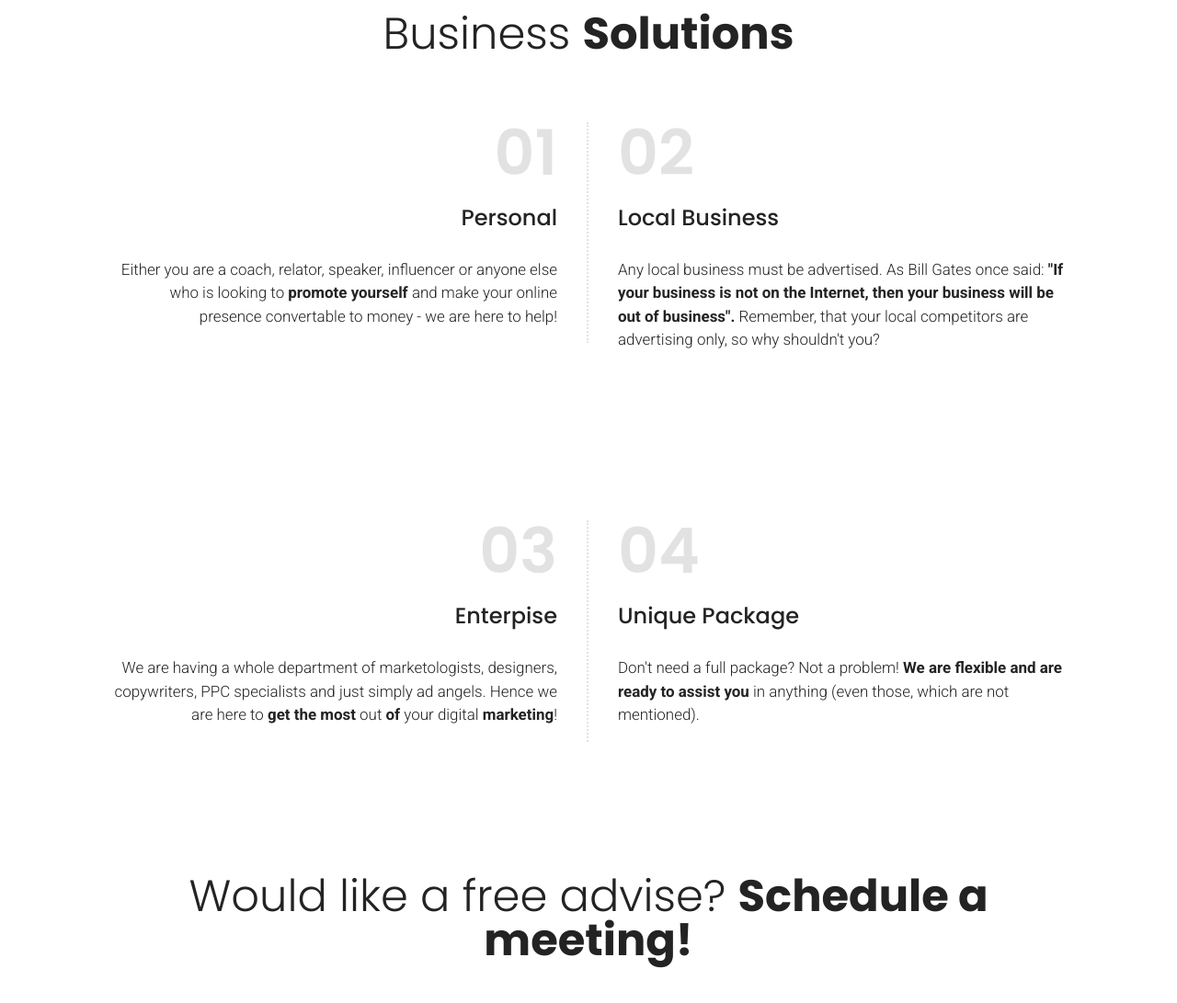
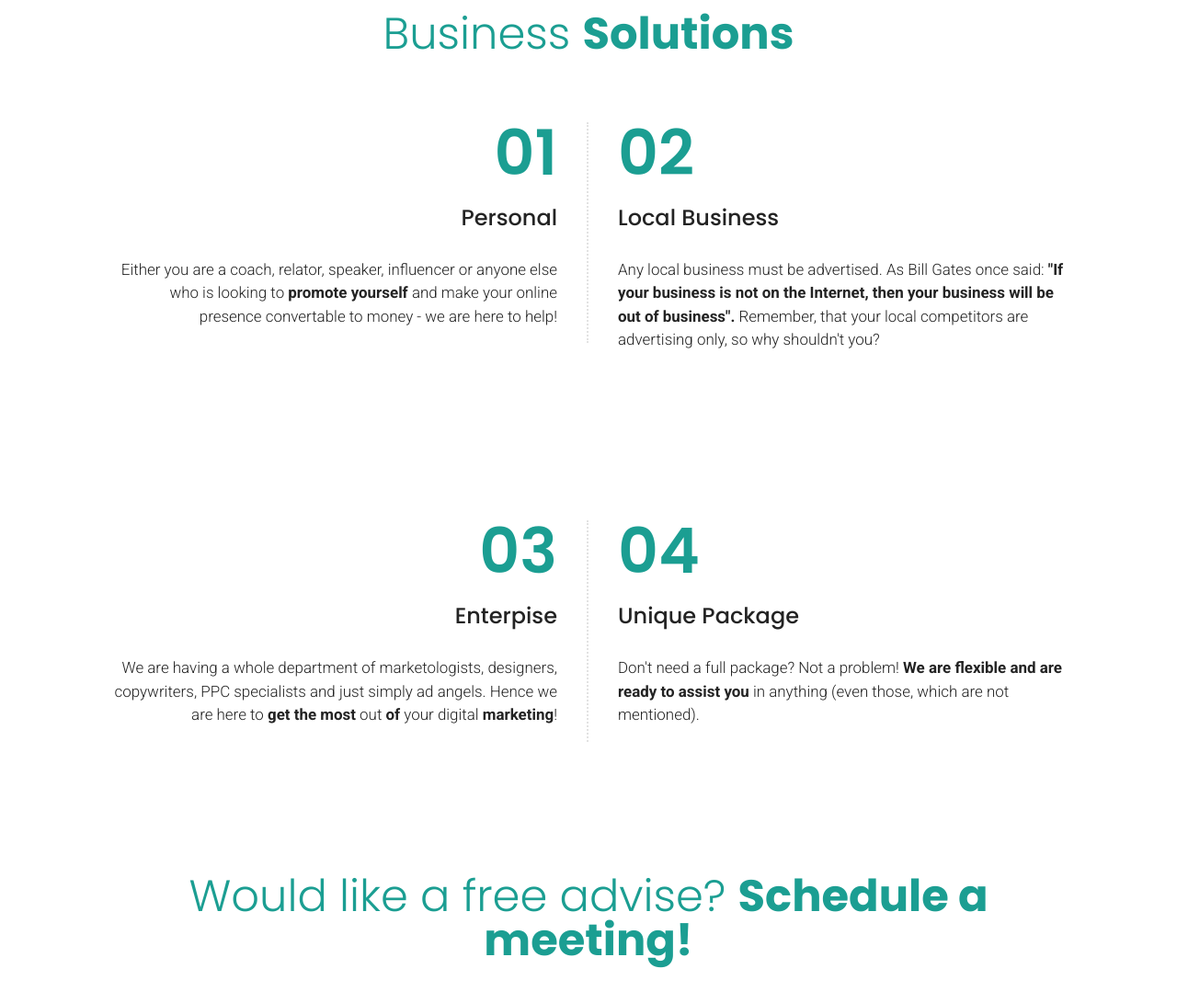
Before and after one commit to expozehq/Expo-Prod-MD, a plain HTML site: page index.html in a window 1280 px wide. Shown: the part 2540-3631 px from the top of the page at 92% size. Drawn offline with Linux system fonts and the light colour scheme; a script that the page names is missing; files whose address does not match are found by name; a web font is replaced by a local one.

Commit message:
create github pages

```diff
--- a/assets/mobirise/css/mbr-additional.css
+++ b/assets/mobirise/css/mbr-additional.css
@@ -1427,6 +1427,15 @@ section.lazy-placeholder:after {
 .cid-rHNKZFtMUh .mbr-text-right {
   color: #232323;
 }
+.cid-rHNKZFtMUh .article-counter-left {
+  color: #1b9e92;
+}
+.cid-rHNKZFtMUh .article-counter-right {
+  color: #1b9e92;
+}
+.cid-rHNKZFtMUh H2 {
+  color: #1b9e92;
+}
 .cid-rHNL01Sa33 {
   padding-top: 60px;
   padding-bottom: 60px;
@@ -1448,10 +1457,19 @@ section.lazy-placeholder:after {
     border-right: 2px dotted #e2e2e2;
   }
 }
+.cid-rHNL01Sa33 .article-counter-left {
+  color: #1b9e92;
+}
+.cid-rHNL01Sa33 .article-counter-right {
+  color: #1b9e92;
+}
 .cid-rHTGNHgC4N {
   padding-top: 60px;
   padding-bottom: 0px;
   background-color: #ffffff;
+}
+.cid-rHTGNHgC4N .block-title {
+  color: #1b9e92;
 }
 .cid-rHOirqW3pv {
   padding-top: 30px;
```
Also changed, not shown: 1 other file.
